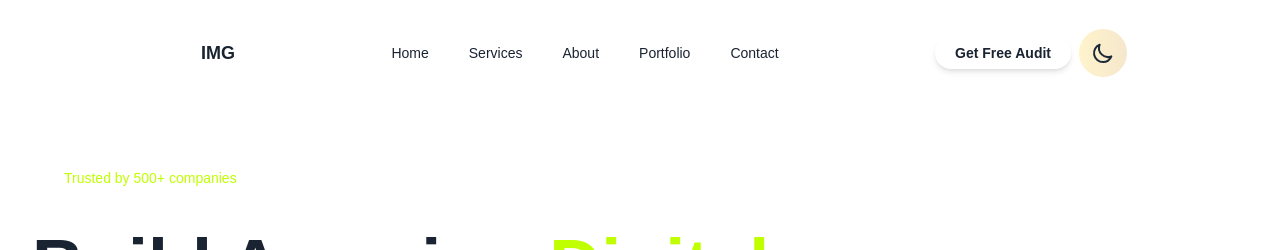
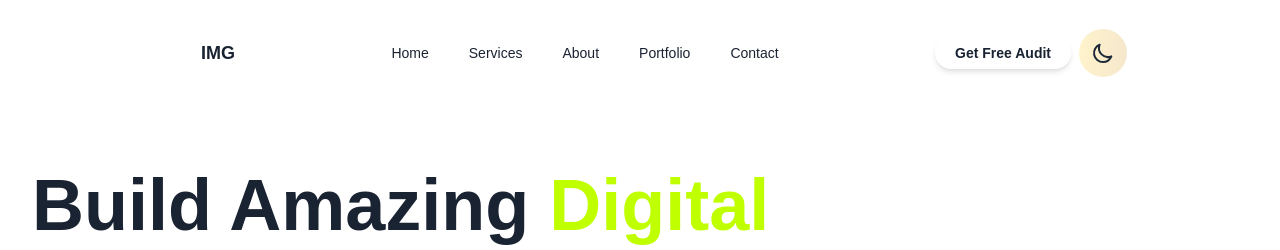
Before and after one commit to taha-ali11/my-tailwind-app, a Next.js app: page / in a window 1280 px wide. Shown: the top 250 px of the page. Built offline with nearby package versions, Linux system fonts and the light colour scheme.

Commit message:
File name updates

```diff
--- a/src/app/Sections/Hero.jsx
+++ b/src/app/Sections/Hero.jsx
@@ -1,7 +1,7 @@
 'use client';
 
 import NavBar from '../components/navbar';
-import TextType from '../components/ui/Texttype';
+import TextType from '../components/ui/testtype';
 import Link from 'next/link';
 
 export default function Hero() {
@@ -11,12 +11,6 @@ export default function Hero() {
 
       <div className="container mx-auto px-4 md:px-8 pt-32 md:pt-40">
         <div className="max-w-4xl">
-          {/* Badge */}
-          <div className="inline-flex items-center gap-2 bg-vivid-lime/10 text-vivid-lime px-4 py-2 rounded-full text-sm font-medium mb-6 animate-fadeInUp">
-            <span className="w-2 h-2 bg-vivid-lime rounded-full animate-pulse"></span>
-            Trusted by 500+ companies
-          </div>
-
           <h1 className="hero-title text-5xl md:text-7xl font-bold leading-tight animate-fadeInUp">
             Build Amazing
             <span className="text-vivid-lime block md:inline"> Digital Solutions</span>
--- a/src/app/components/navbar.jsx
+++ b/src/app/components/navbar.jsx
@@ -2,7 +2,7 @@
 
 import { useState } from 'react';
 import Link from 'next/link';
-import ThemeToggle from './ui/Theme';
+import ThemeToggle from './ui/theme';
 
 const NavBar = () => {
   const [isOpen, setIsOpen] = useState(false);
--- a/src/app/page.jsx
+++ b/src/app/page.jsx
@@ -1,6 +1,6 @@
 // app/page.jsx
 import Link from 'next/link';
-import Hero from "./Sections/Hero";
+import Hero from "./sections/hero";
 
 export default function Home() {
   return (
```
Also changed, not shown: src/app/Sections/Aboutus.jsx (deleted), src/app/Sections/Projects.jsx (deleted), src/app/Sections/Testimoniols.jsx (deleted), src/app/Sections/about.jsx (added), src/app/Sections/project.jsx (added), src/app/Sections/testimonials.jsx (added), src/app/components/ui/testtype.jsx (renamed from src/app/components/ui/Texttype.jsx).
